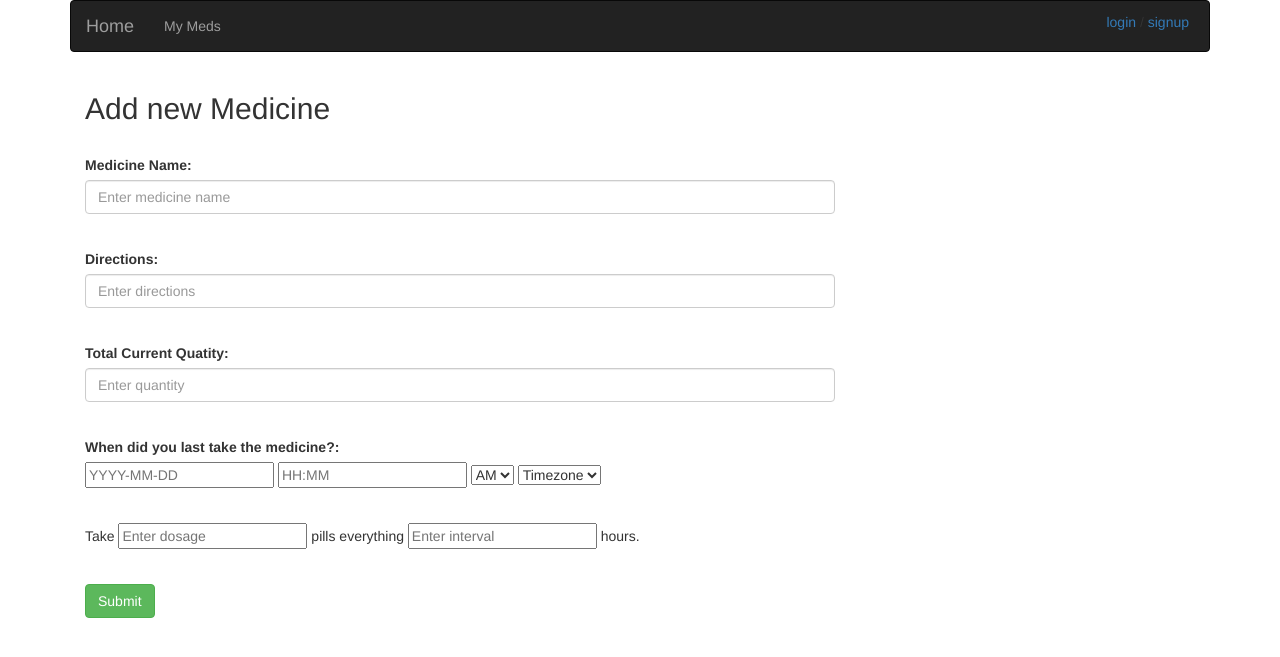
After one commit to architapatelis/medmenrva, a Python web app: template templates/new_med.html in a window 1280 px wide. The commit adds this page. Shown: the top 657 px of the page. Run offline with Jinja, Linux system fonts and the light colour scheme; the template is opened without the code that fills it, so the values that code supplies are empty; some libraries are stand-ins or nearby versions.

Commit message:
create medicine model, store new medicine to db, display list of user's meds

```diff
--- a/models/__init__.py
+++ b/models/__init__.py
@@ -4,3 +4,4 @@ Created on May 20, 2017
 @author: archita
 '''
 from members import *
+from medicines import *
--- a/templates/base.html
+++ b/templates/base.html
@@ -7,24 +7,34 @@
     <link rel="stylesheet" href="https://maxcdn.bootstrapcdn.com/bootstrap/3.3.7/css/bootstrap.min.css" integrity="sha384-BVYiiSIFeK1dGmJRAkycuHAHRg32OmUcww7on3RYdg4Va+PmSTsz/K68vbdEjh4u" crossorigin="anonymous">
   </head>
 
+
   <body>
   <div class="container">
-      <ul class="nav nav-tabs">
-        <li><a href="/">Home</a></li>
-
-        <div class="pull-right user-info">
+  	<nav class="navbar navbar-inverse">
+  		<div class="container-fluid">
+  			<div class="navbar-header">
+  				<a class="navbar-brand" href="/">Home</a>
+  			</div>
+  			<ul class="nav navbar-nav">
+        		<li><a href="/medicines">My Meds</a>
+  			</ul>
+  			<ul class="nav navbar-nav navbar-right" style="margin-top: 11px;margin-right: 5px;">
   				{% if user %}
+ 					<div class="pull-right">
             			<a href="{{logout_link}}">logout</a>
+            		</div>
           		{% else %}
             		<a href="{{login_link}}">login</a> / <a href="/signup">signup</a>
            		{% endif %}
-       </div>
   			</ul>
   		</div>
+  	</nav>
     <main>
     	{% block content %}
       	{% endblock %}
     </main>
+</div>
+    <script src="https://ajax.googleapis.com/ajax/libs/jquery/3.2.1/jquery.min.js"></script>
     <script src="https://maxcdn.bootstrapcdn.com/bootstrap/3.3.7/js/bootstrap.min.js" integrity="sha384-Tc5IQib027qvyjSMfHjOMaLkfuWVxZxUPnCJA7l2mCWNIpG9mGCD8wGNIcPD7Txa" crossorigin="anonymous"></script>
   </body>
 </html>
--- /dev/null
+++ b/templates/new_med.html
@@ -0,0 +1,58 @@
+
+{% extends 'base.html' %}
+
+{% block content %}
+<div class='container'>
+	<div>
+		<h2>Add new Medicine</h2>
+	</div>
+	<br/>
+	<div class="row">
+		<div class="col-md-8">
+			<form method="post">
+				<div class="form-group">
+			    	<label for="medname">Medicine Name:</label>
+			    	<input type="text" class="form-control" name="medname" value="{{medname}}" placeholder="Enter medicine name" />
+			  	</div>
+			  	<br/>
+			  	<div class="form-group">
+			    	<label for="directions">Directions:</label>
+			    	<input type="text" class="form-control" name="directions" value="{{directions}}" placeholder="Enter directions" />
+			  	</div>
+			  	<br/>
+			  	<div class="form-group">
+			    	<label for="quantity">Total Current Quatity:</label>
+			    	<input type="text" class="form-control" name="quantity" value="{{quantity}}" placeholder="Enter quantity" />
+			  	</div>
+			  	<br/>
+			  	<div class="form-group ">
+			    	<label for="lastdosagetime">When did you last take the medicine?:</label>
+			    	<div>
+
+				    	<input type="text" name="lastdosagedate" value="{{lastdosagedate}}" placeholder="YYYY-MM-DD" />
+				    	<input type="text" name="lastdosagetime" value="{{lastdosagetime}}" placeholder="HH:MM" />
+				  		 <select name="ampm">
+	  						<option value="AM">AM</option>
+	  						<option value="PM">PM</option>
+						</select>
+						<select name="timezone">
+							<option value="" default>Timezone</option>
+	  						<option value="US/Pacific">PT</option>
+	  						<option value="US/Mountain">MT</option>
+	  						<option value="US/Central">CT</option>
+	  						<option value="US/Eastern">ET</option>
+	  						<option value="UTC">GMT</option>
+						</select>
+					</div>
+			  	</div>
+			  	<br/>
+			  	<div class="form-group">
+			    	<p>Take <input type="text" name="dosage" value="{{dosage}}" placeholder="Enter dosage" /> pills everything <input type="text" name="interval" value="{{interval}}" placeholder="Enter interval" /> hours.</p>
+			  	</div>
+			  	<br />
+			  	<button type="submit" class="btn btn-success" />Submit</button>
+			</form>
+		</div>
+	</div>
+</div>
+{% endblock %}
```
Also changed, not shown: main.py (+63 -5 lines), models/medicines.py (added, +14 -0 lines), models/members.py (+2 -6 lines), templates/med_index.html (added, +31 -0 lines), templates/signup.html (+7 -4 lines). Lines whose indentation alone changed are shown as unchanged.
